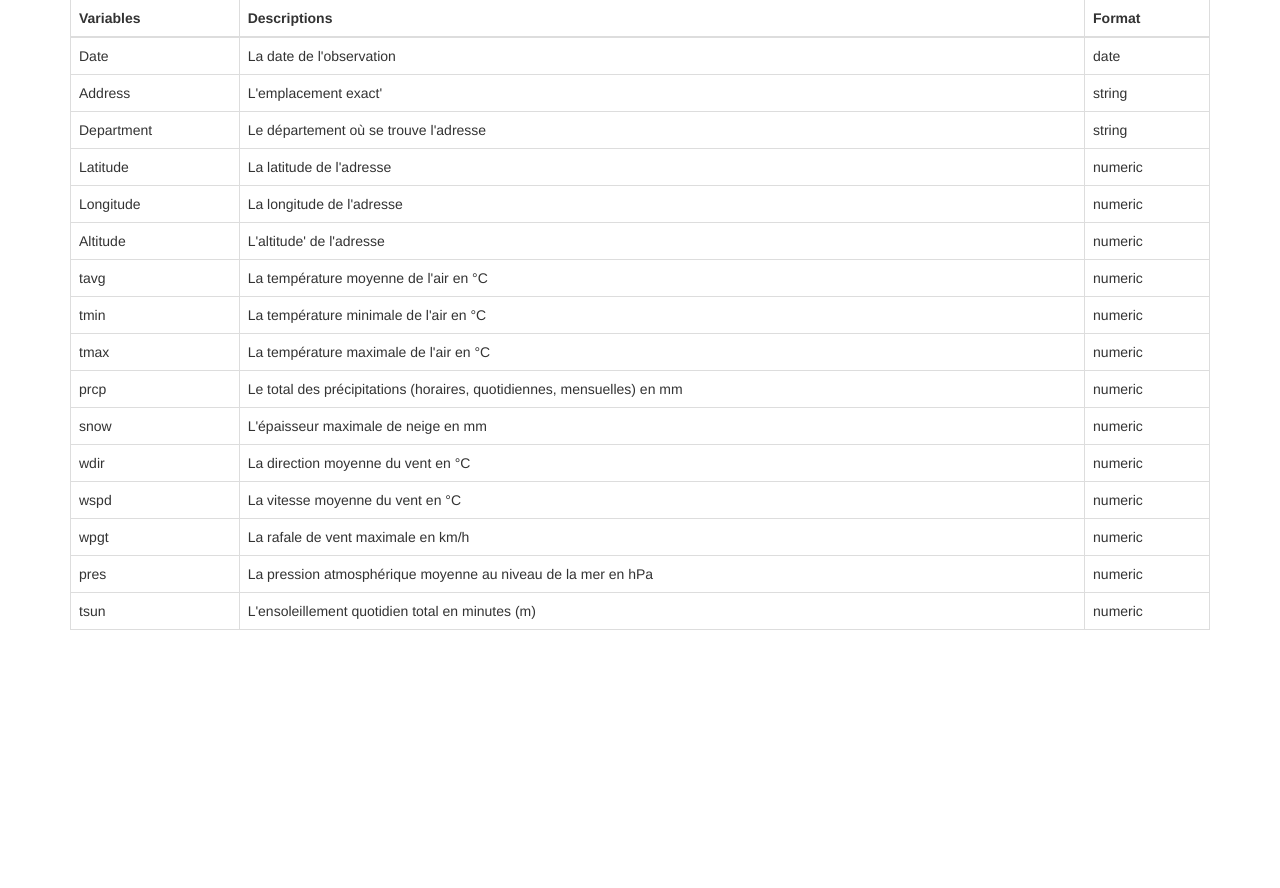
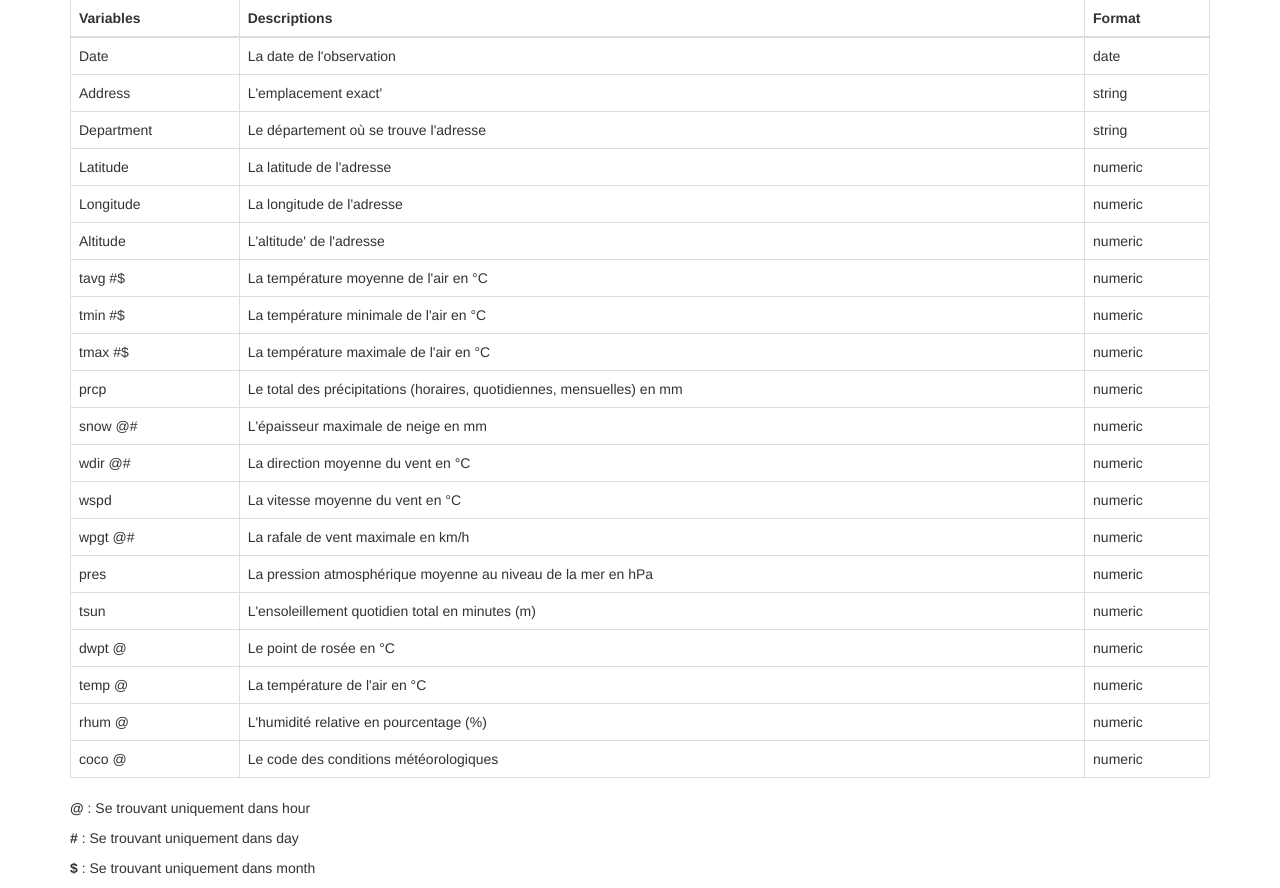
Before and after one commit to Alioune-Cisse/api-meteo-senegal, a Flask app: page / in a window 1280 px wide. Shown: the part 488-1376 px from the top of the page. Before the commit the page ends 1118 px from the top, so only its background shows below. Run offline with Flask 2, Linux system fonts and the light colour scheme; some libraries are stand-ins or nearby versions.

Commit message:
Update index.html

```diff
--- a/templates/index.html
+++ b/templates/index.html
@@ -93,17 +93,17 @@
         <td>numeric</td>
       </tr>
     <tr>
-        <td>tavg</td>
+        <td>tavg #$</td>
         <td>La température moyenne de l'air en °C</td>
         <td>numeric</td>
       </tr>
     <tr>
-        <td>tmin</td>
+        <td>tmin #$</td>
         <td>La température minimale de l'air en °C</td>
         <td>numeric</td>
       </tr>
     <tr>
-        <td>tmax</td>
+        <td>tmax #$</td>
         <td>La température maximale de l'air en °C</td>
         <td>numeric</td>
       </tr>
@@ -113,12 +113,12 @@
         <td>numeric</td>
       </tr>
     <tr>
-        <td>snow</td>
+        <td>snow @#</td>
         <td>L'épaisseur maximale de neige en mm</td>
         <td>numeric</td>
       </tr>
     <tr>
-        <td>wdir</td>
+        <td>wdir @#</td>
         <td>La direction moyenne du vent en °C</td>
         <td>numeric</td>
       </tr>
@@ -128,7 +128,7 @@
         <td>numeric</td>
       </tr>
     <tr>
-        <td>wpgt</td>
+        <td>wpgt @#</td>
         <td>La rafale de vent maximale en km/h</td>
         <td>numeric</td>
       </tr>
@@ -142,8 +142,31 @@
         <td>L'ensoleillement quotidien total en minutes (m)</td>
         <td>numeric</td>
       </tr>
+      <tr>
+        <td>dwpt @</td>
+        <td>Le point de rosée en °C</td>
+        <td>numeric</td>
+      </tr>
+      <tr>
+        <td>temp @</td>
+        <td>La température de l'air en °C</td>
+        <td>numeric</td>
+      </tr>
+      <tr>
+        <td>rhum @</td>
+        <td>L'humidité relative en pourcentage (%)</td>
+        <td>numeric</td>
+      </tr>
+      <tr>
+        <td>coco @</td>
+        <td>Le code des conditions météorologiques</td>
+        <td>numeric</td>
+      </tr>
     </tbody>
   </table>
+  <p><b>@</b> : Se trouvant uniquement dans hour</p>
+  <p><b>#</b> : Se trouvant uniquement dans day</p>
+  <p><b>$</b> : Se trouvant uniquement dans month</p>
 </div>
 
 </body>
```
